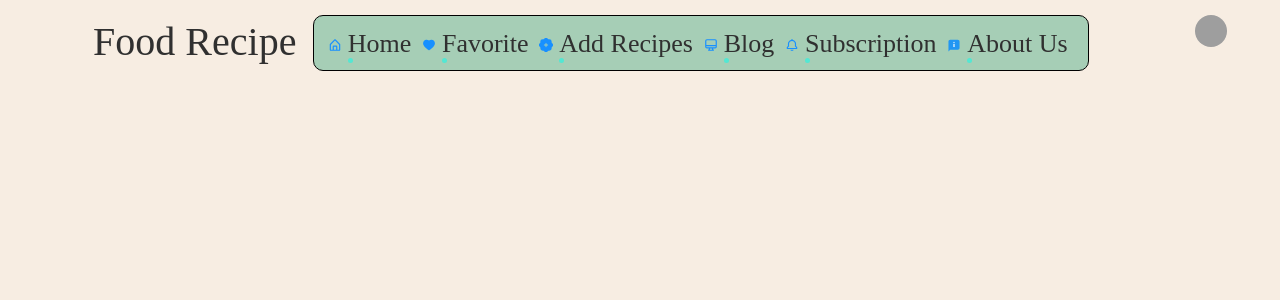
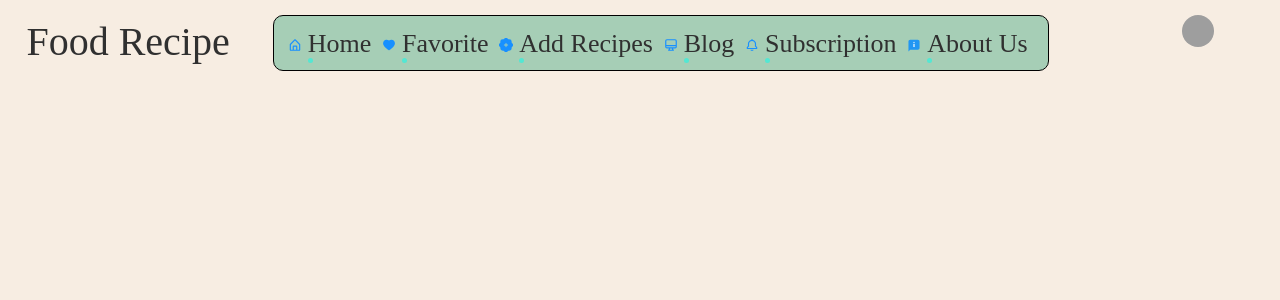
Before and after one commit to Qhope/FoodRecipe, a React (Create React App) app in the folder food-recipe-fe/: page / in a window 1280 px wide. Shown: the top 300 px of the page. Built offline with nearby package versions, Linux system fonts and the light colour scheme; grey boxes are pictures that could not be loaded; a web font is replaced by a local one.

Commit message:
Update NavBar.scss

```diff
--- a/food-recipe-fe/src/Component/NavBar.scss
+++ b/food-recipe-fe/src/Component/NavBar.scss
@@ -8,7 +8,7 @@
   line-height: 53px;
   color: #303030;
 
-  margin-left: 1em;
+  margin-left: -1em;
 }
 .menu {
   display: flex;
@@ -70,5 +70,3 @@
   align-items: center;
   padding: 0;
 }
-.user {
-}
```
